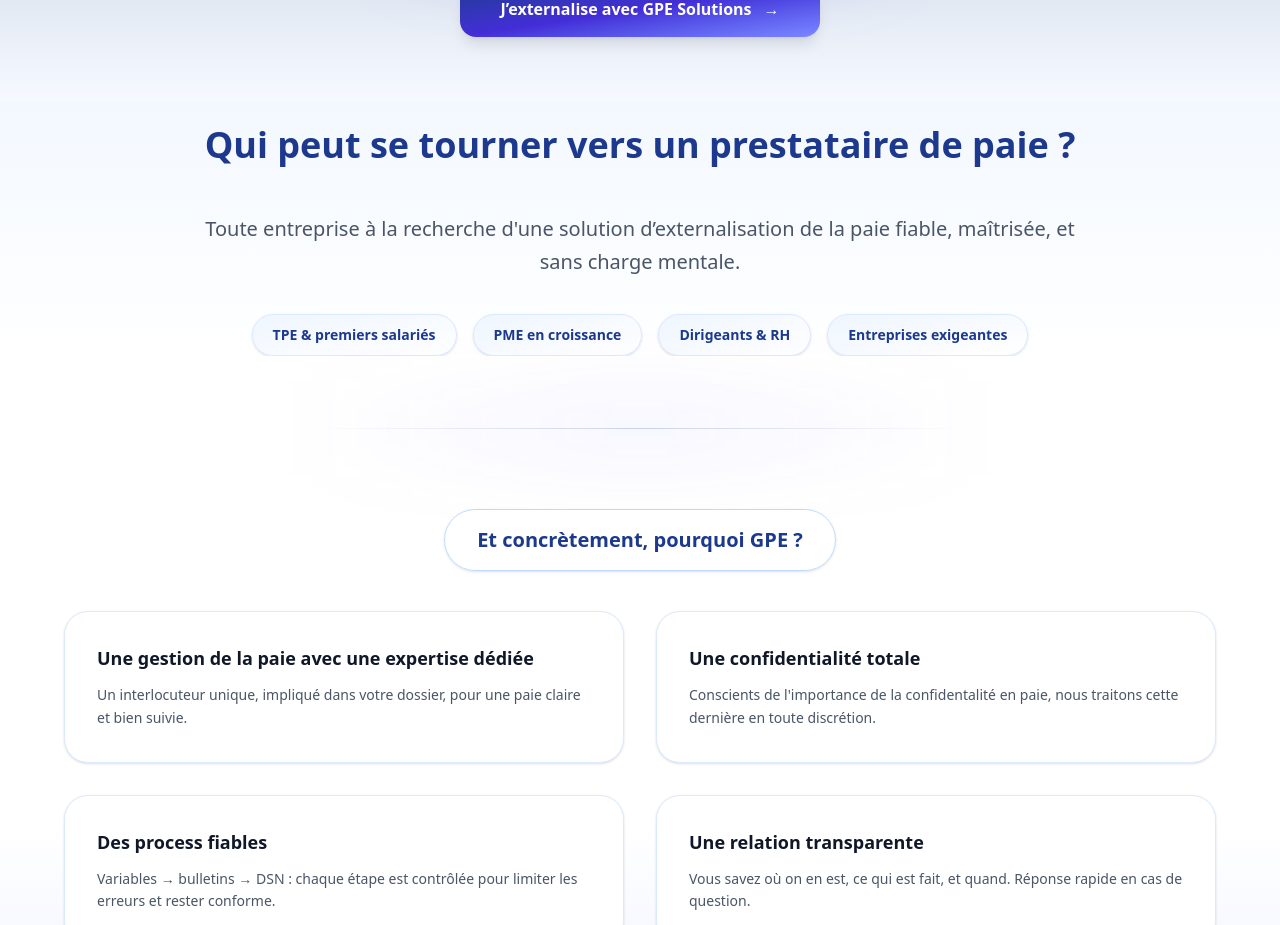
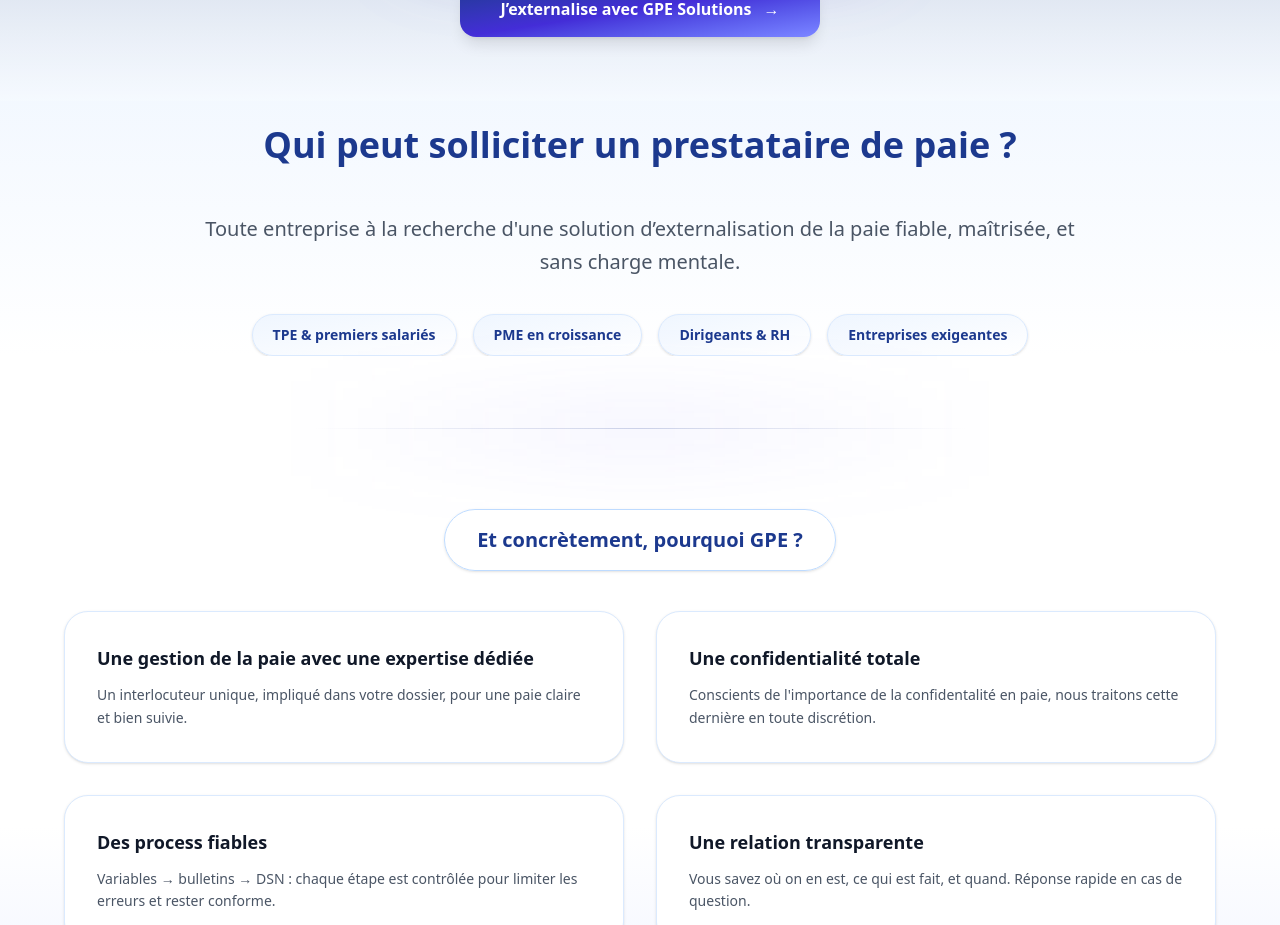
Before and after one commit to bassemshili3-cpu/gpe-solutions, a Next.js app: page / in a window 1280 px wide. Shown: the part 1780-2705 px from the top of the page. Built offline with nearby package versions, Linux system fonts and the light colour scheme.

Commit message:
Update 6.1

```diff
--- a/app/page.tsx
+++ b/app/page.tsx
@@ -291,7 +291,7 @@ export default function Home() {
   <div className="max-w-6xl mx-auto">
     <AnimatedFadeIn>
       <h2 className="mt-6 text-3xl md:text-4xl font-bold text-blue-900 text-center">
-        Qui peut se tourner vers un prestataire de paie ?
+        Qui peut solliciter un prestataire de paie ?
       </h2>
 
       {/* Ligne principale */}
```
Also changed, not shown: public/Capture d'écran 2026-01-28 123527.png (added).
